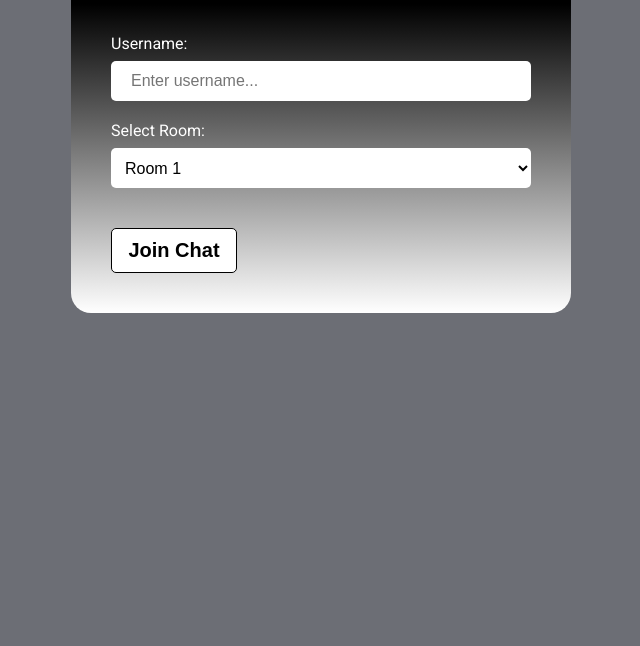
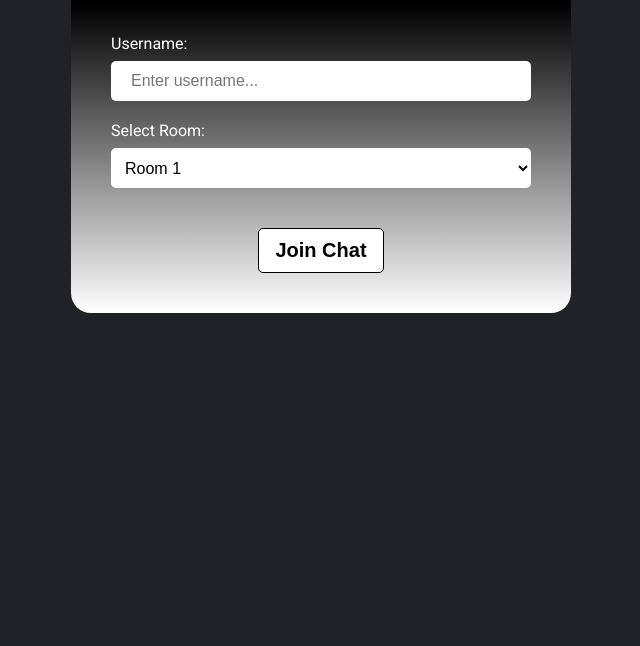
Before and after one commit to Khushal-Me/ChatConnect, a website: page public/index.html in a window 1280 px wide. Shown: the part 154-800 px from the top of the page, without its empty margins (319-959 px from the left). Drawn offline with Linux system fonts and the light colour scheme.

Commit message:
Centered Join Button and changed colors

```diff
--- a/public/css/style.css
+++ b/public/css/style.css
@@ -21,7 +21,7 @@
 body {
    font-family: 'Roboto', sans-serif;
    font-size: 16px;
-   background: #6c6e75;
+   background: #202227;
    margin: 20px;
 }
 
@@ -44,6 +44,13 @@ a {
    background: #b1d8eb;
    color: #3f5163;
    font-size: 20px;
+}
+
+.button-container {
+   display: flex;
+   justify-content: center;
+   align-items: center;
+   margin-top: 20px; /* Adjust as needed */
 }
 
 /* Chat Page Styles */
--- a/public/index.html
+++ b/public/index.html
@@ -34,7 +34,9 @@
                         <option value="Room-5">Room 5</option>
                     </select>
                 </div>
-                <button type="submit" class="btn">Join Chat</button> <!-- Submit button to join the chat -->
+                <div class="button-container">
+                    <button type="submit" class="btn">Join Chat</button> <!-- Submit button to join the chat -->
+                </div>
             </form>
         </section>
     </div>
```
